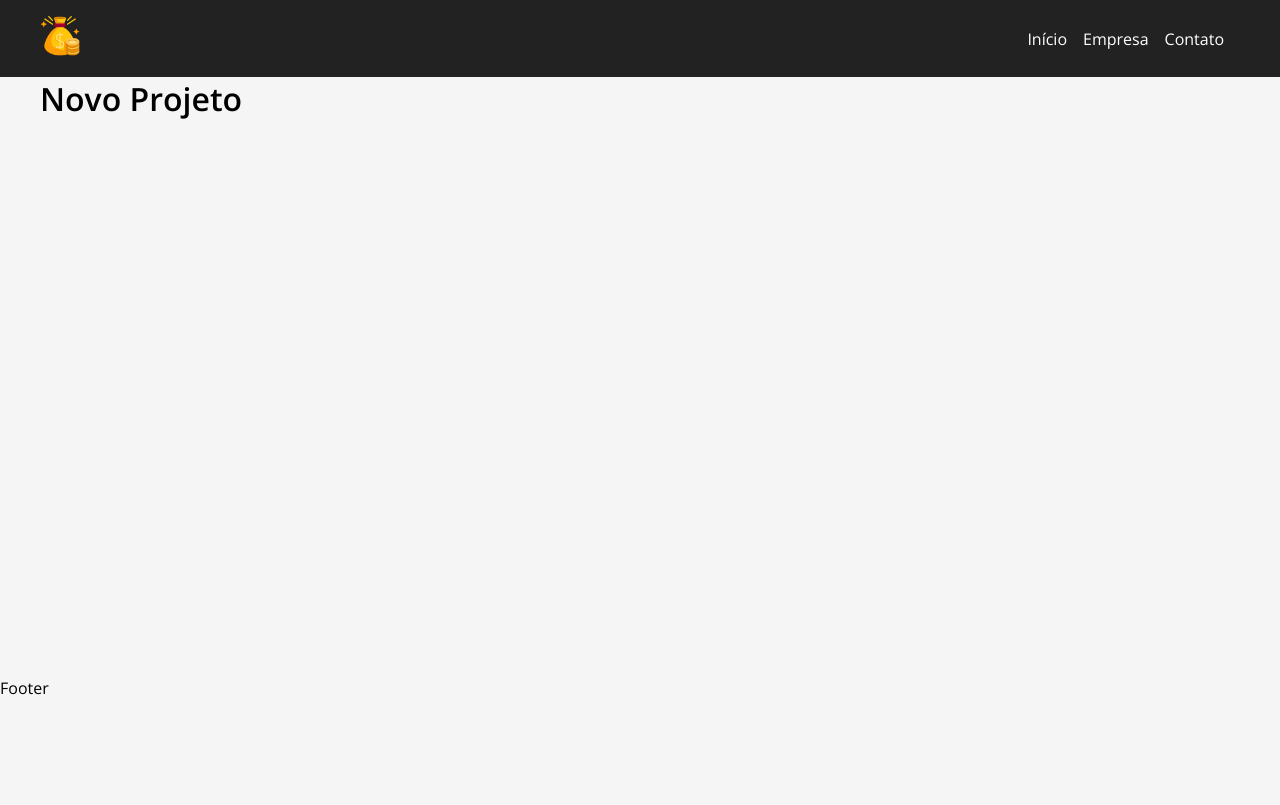
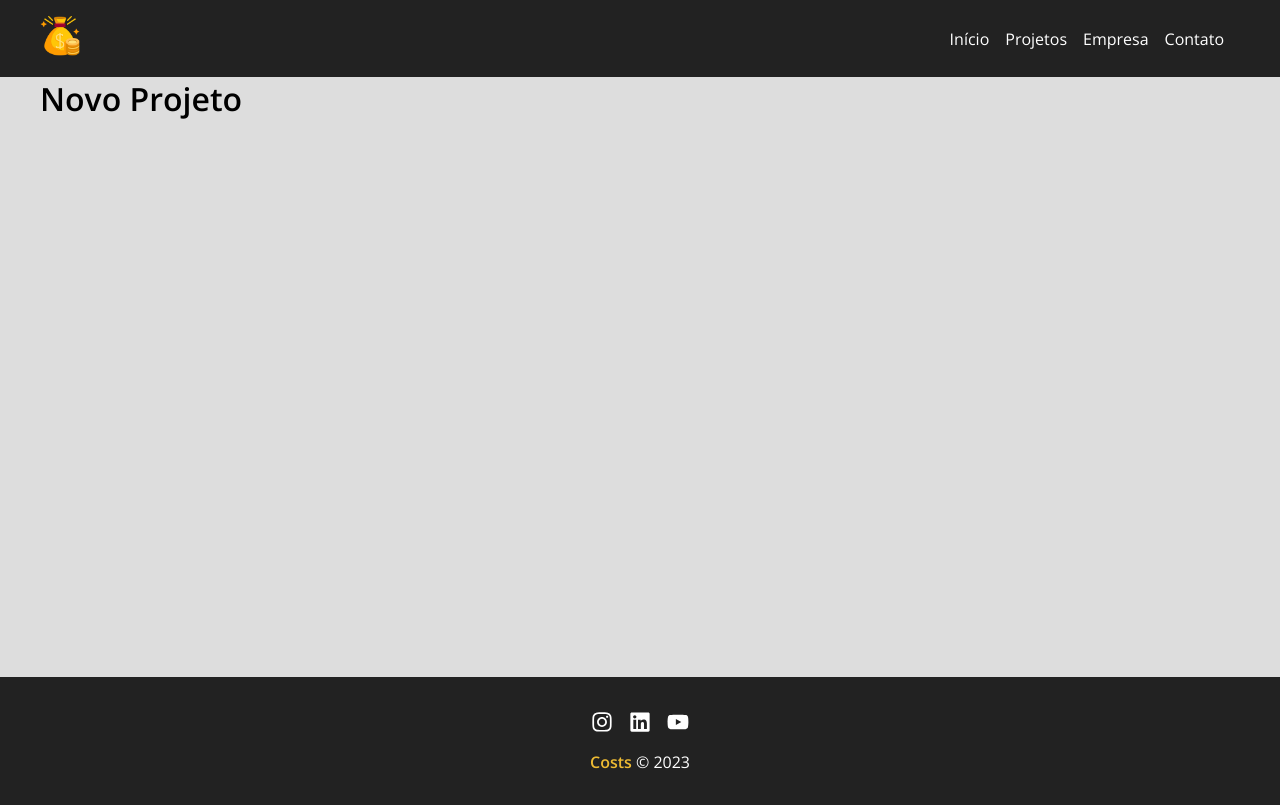
Before and after one commit to pedrohrocha16/costs-copy, a JavaScript app: page /newproject in a window 1280 px wide. Built offline with nearby package versions, Linux system fonts and the light colour scheme; the HTML template or start-up script is replaced by a standard one.

Commit message:
Preparando navbar e footer

```diff
--- a/src/App.js
+++ b/src/App.js
@@ -3,10 +3,12 @@
 import Company from './components/pages/Company'
 import Contact from './components/pages/Contact'
 import NewProject from './components/pages/NewProject'
+import Projects from './components/pages/Projects'
 
 import Container from './components/layout/Container'
 import NavBar from './components/layout/NavBar'
 import Footer from './components/layout/Footer'
+
 
 function App() {
   return (
@@ -15,6 +17,7 @@
       <Container customClass="minHeight">
         <Routes>
           <Route path='/' element={<Home />} />
+          <Route path='/projects' element={<Projects />} />
           <Route path='/company' element={<Company />} />
           <Route path='/contact' element={<Contact />} />
           <Route path='newproject' element={<NewProject />} />
--- a/src/components/layout/Footer.js
+++ b/src/components/layout/Footer.js
@@ -1,6 +1,23 @@
+import {FaInstagram, FaLinkedin, FaYoutube} from 'react-icons/fa'
+
+import styles from './Footer.module.css'
+
 function Footer() {
    return (
-      <p>Footer</p>
+      <footer className={styles.footer}>
+         <ul className={styles.footerList}>
+            <li>
+               <FaInstagram />
+            </li>
+            <li>
+               <FaLinkedin />
+            </li>
+            <li>
+               <FaYoutube />
+            </li>
+         </ul>
+         <p className={styles.copyRight}><span>Costs </span>&copy; 2023</p>
+      </footer>
    )
 }
 
--- a/src/components/layout/Footer.module.css
+++ b/src/components/layout/Footer.module.css
@@ -0,0 +1,25 @@
+.footer {
+   align-items: center;
+   background: #222;
+   color: white;
+   display: flex;
+   flex-direction: column;
+   justify-content: center;
+   height: 8rem;
+}
+.footerList {
+   display: flex;
+   list-style: none;
+}
+.footerList li {
+   cursor: pointer;
+   font-size: 22px;
+   margin: 0 0.5rem 0.8rem 0.5rem;
+}
+.footerList li:hover {
+   color: #eebb33;
+}
+.copyRight span {
+   color: #eebb33;
+   font-weight: bold;
+}
--- a/src/components/layout/NavBar.js
+++ b/src/components/layout/NavBar.js
@@ -15,6 +15,9 @@
                   <Link to="/">Início</Link>
                </li>
                <li className={styles.item}>
+                  <Link to="/projects">Projetos</Link>
+               </li>
+               <li className={styles.item}>
                   <Link to="/company">Empresa</Link>
                </li>
                <li className={styles.item}>
--- /dev/null
+++ b/src/components/pages/Projects.js
@@ -0,0 +1,9 @@
+function Projects() {
+   return (
+      <div>
+         <h1>Projetos</h1>
+      </div>
+   )
+}
+
+export default Projects
--- a/src/index.css
+++ b/src/index.css
@@ -4,6 +4,6 @@
     padding: 0;
 }
 html, body, #root {
-  background: whitesmoke;
+  background: rgb(221, 221, 221);
   height: 100%;
 }
```
